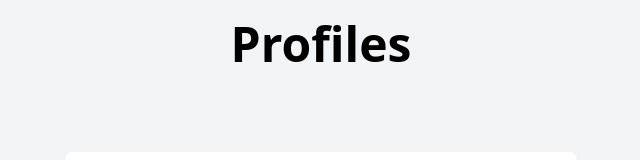
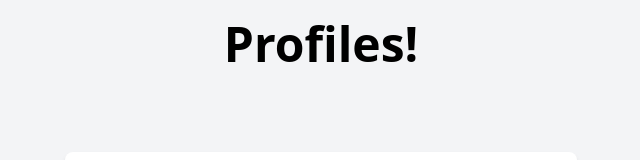
Before and after one commit to MyahGrieve/DMIT2008_Assessment_1, a website built with Vite: page index.html in a window 1280 px wide. Shown: the top 160 px of the page, without its empty margins (319-959 px from the left). Built offline with nearby package versions, Linux system fonts and the light colour scheme.

Commit message:
Update index.html

```diff
--- a/index.html
+++ b/index.html
@@ -10,7 +10,7 @@
   </head>
   <body class="bg-gray-100">
          <header  class="text-5xl text-center m-5 font-bold">
-          Profiles
+          Profiles!
          </header>
          <main id="cards" class="  pt-6 m-3">
 
```
